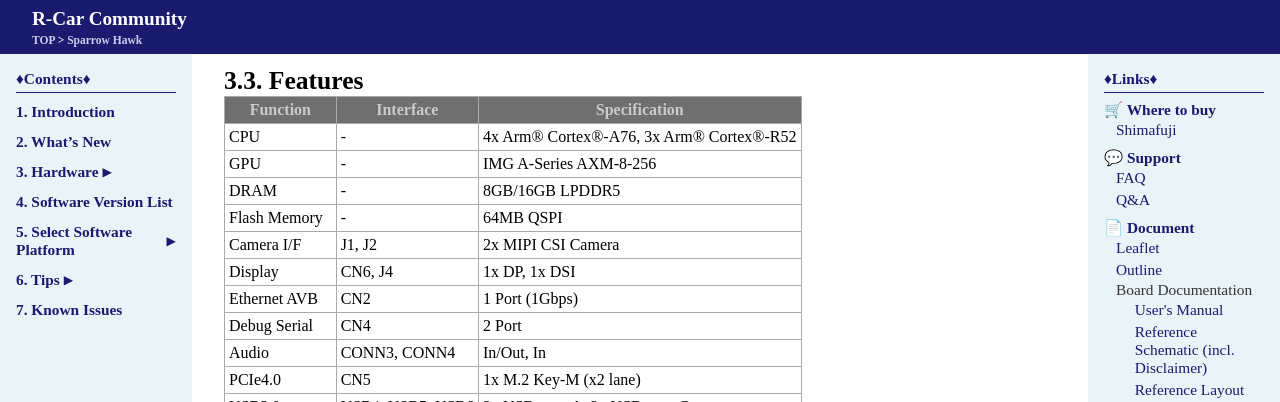
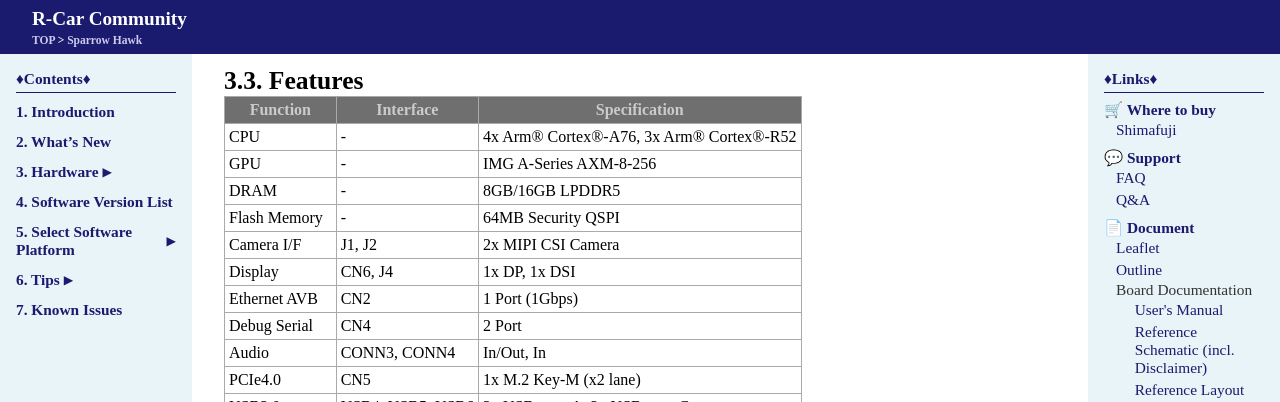
Before and after one commit to rcar-community/rcar-community.github.io, a Jekyll site: the page built from Sparrow-Hawk/index.md, in a window 1280 px wide and 900 px high, scrolled down 2140 px. Shown: the top 402 px of the window. Built offline with Jekyll 4.4.1, drawn with Linux system fonts in a browser that asks for light colours; a script that is not in the unit is left out.

Commit message:
Update contents
Signed-off-by: Ayumi Nakamichi <ayumi.nakamichi.kf@renesas.com>

```diff
--- a/Sparrow-Hawk/index.md
+++ b/Sparrow-Hawk/index.md
@@ -72,7 +72,7 @@ Note:
 | CPU           | -                | 4x Arm® Cortex®-A76, 3x Arm® Cortex®-R52 |
 | GPU           | -                | IMG A-Series AXM-8-256                   |
 | DRAM          | -                | 8GB/16GB LPDDR5                          |
-| Flash Memory  | -                | 64MB QSPI                                |
+| Flash Memory  | -                | 64MB Security QSPI                                |
 | Camera I/F    | J1, J2           | 2x MIPI CSI Camera                       |
 | Display       | CN6, J4          | 1x DP, 1x DSI                            |
 | Ethernet AVB  | CN2              | 1 Port (1Gbps)                           |
```
Also changed, not shown: 2 other files.
